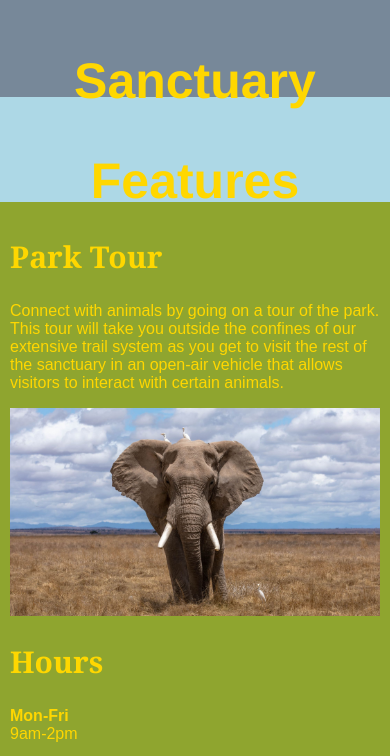
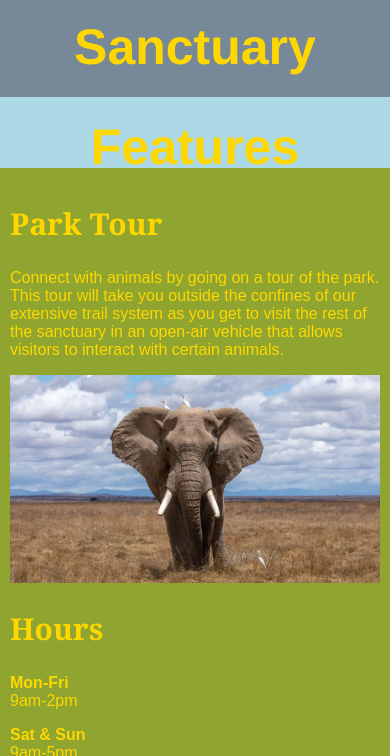
Before and after one commit to alexanderchanis/tuftsanimalsanctuary, a plain HTML site: page services.html in a window 390 px wide. Shown: the part 54-810 px from the top of the page. Drawn offline with Linux system fonts and the light colour scheme.

Commit message:
Update services.html

```diff
--- a/services.html
+++ b/services.html
@@ -46,6 +46,10 @@ h1 {
   .column {width: 100%; float: left; margin-bottom:20px;}
    .subhead {
        width: 100%
+    }
+    .subhead h1 {
+        display: inline-block;
+        margin: 0;
     }
 /*   .h1 {width: 100%} */
 }
```
